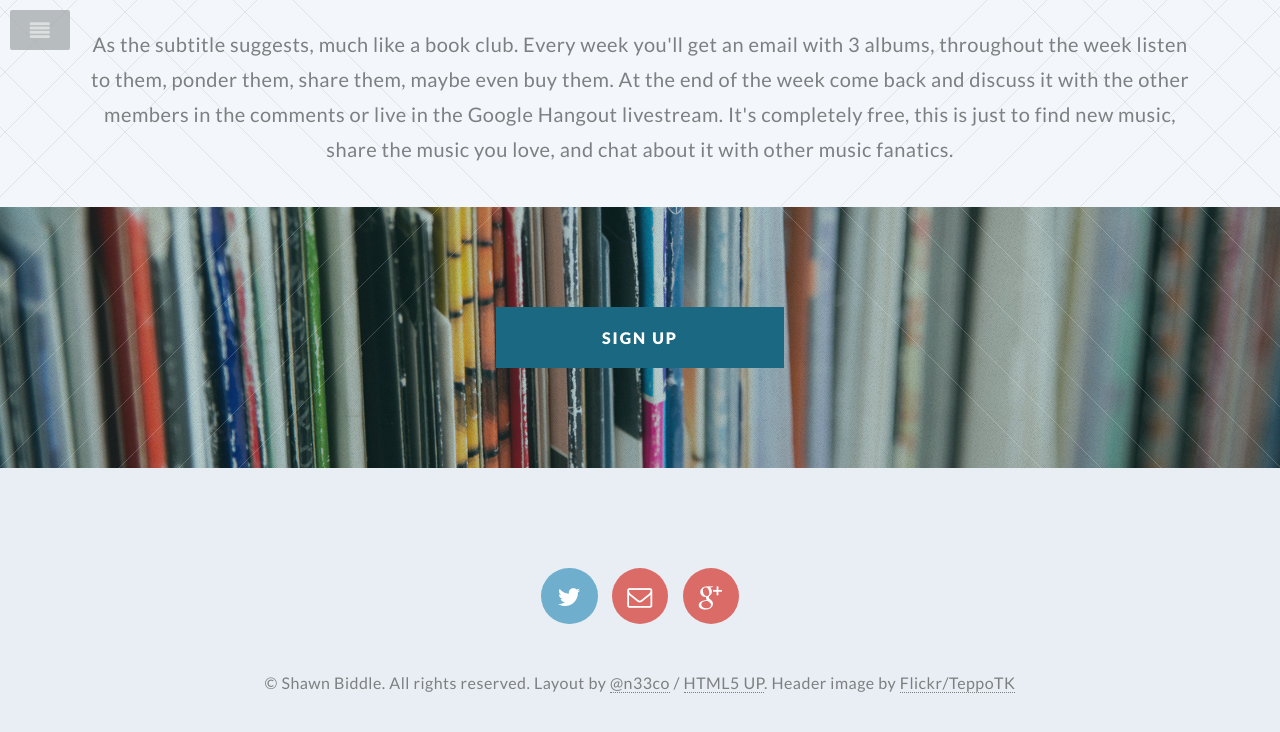
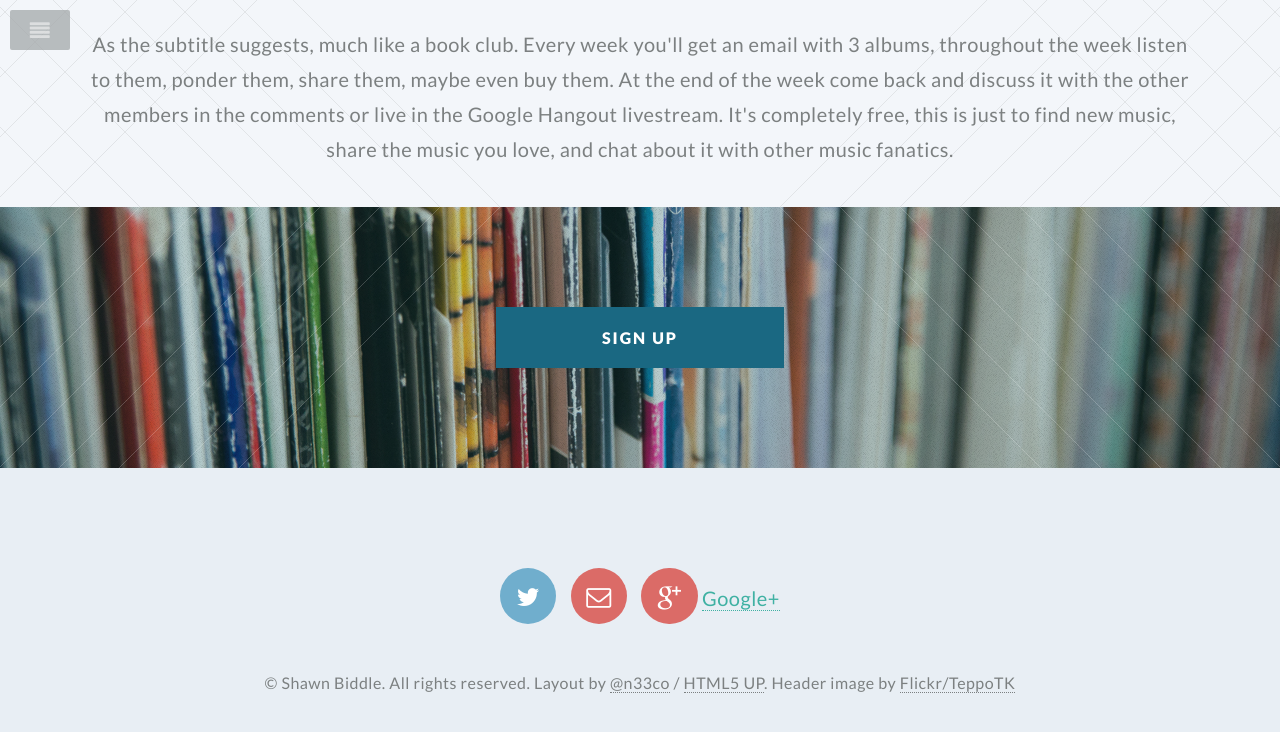
Before and after one commit to shawncplus/weeklyrotation-static, a Jekyll site: the page built from index.html, in a window 1280 px wide and 900 px high, scrolled down 877 px. Shown: the top 732 px of the window. Built offline with Jekyll 4.4.1, drawn with Linux system fonts in a browser that asks for light colours; Markdown is read by kramdown in place of the engine named in the settings.

Commit message:
Maybe google will believe this now?

```diff
--- a/_layouts/default.html
+++ b/_layouts/default.html
@@ -56,6 +56,7 @@
 					<li><a href="http://twitter.com/weeklyrotation" class="icon circle fa-twitter"><span class="label">Twitter</span></a></li>
 					<li><a href="mailto:theweeklyrotation@gmail.com" class="icon circle fa-envelope-o"><span class="label">Email</span></a></li>
 					<li><a href="https://plus.google.com/116941901763967370774" rel="publisher" class="icon circle fa-google-plus"><span class="label">Google+</span></a></li>
+					<a href="https://plus.google.com/116941901763967370774" rel="publisher">Google+</a>
 				</ul>
 
 				<span class="copyright">&copy; Shawn Biddle. All rights reserved.
```
